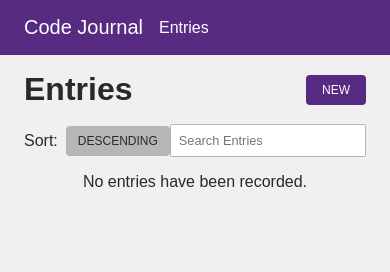
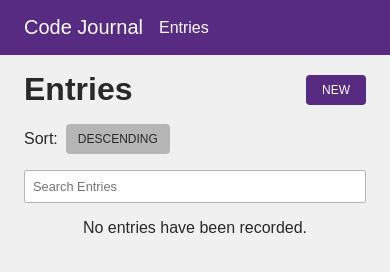
Before and after one commit to kyle-kettler/code-journal, a website: page index.html in a window 390 px wide. Both pictures are taken after a click on the link "Entries". Drawn offline with Linux system fonts and the light colour scheme; a web font is replaced by a local one.

Commit message:
refactored search and sort button html to work better on mobile.

```diff
--- a/css/styles.css
+++ b/css/styles.css
@@ -65,7 +65,7 @@ input.search {
   font-size: 0.8rem;
   margin: 0;
   padding: 0.5rem;
-  max-width: 15rem;
+  width: 100%;
 }
 
 label {
--- a/index.html
+++ b/index.html
@@ -75,12 +75,16 @@
           <h1>Entries</h1>
           <a class="button" id="form-link">New</a>
         </div>
-        <div class="col-full flex space-between align-center">
-          <div class="flex flex-group align-center">
-            <p>Sort:</p>
-            <button id="sort" class="button secondary" data-order="descending">Descending</button>
+        <div class="row">
+          <div class="col-half">
+            <div class="flex flex-group align-center">
+              <p>Sort:</p>
+              <button id="sort" class="button secondary" data-order="descending">Descending</button>
+            </div>
           </div>
-          <input id="search-input" type="text" class="search" placeholder="Search Entries"/>
+          <div class="col-half flex flex-reverse">
+            <input id="search-input" type="text" class="search" placeholder="Search Entries"/>
+          </div>
         </div>
       </div>
       <p id="no-entries" class="no-entries">No entries have been recorded.</p>
```
